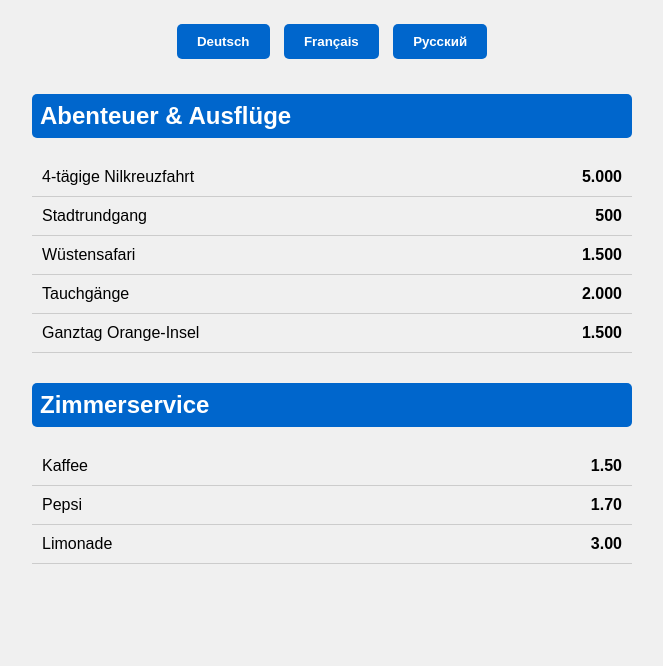
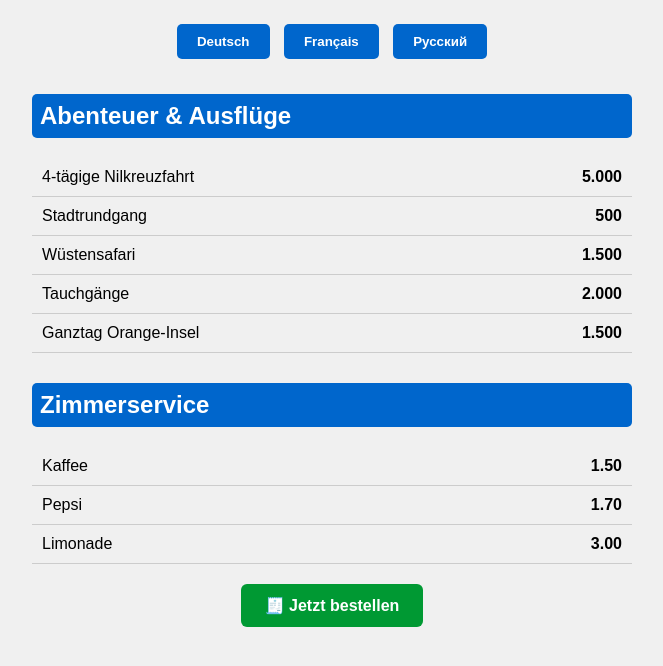
Before and after one commit to memoazi/Auto-trans, a plain HTML site: page index.html in a window 1280 px wide. Shown: the part 82-748 px from the top of the page, without its empty margins (308-971 px from the left). Drawn offline with Linux system fonts and the light colour scheme.

Commit message:
Update index.html

```diff
--- a/index.html
+++ b/index.html
@@ -57,6 +57,18 @@
       float: right;
       font-weight: bold;
     }
+
+    .order-btn {
+      display: block;
+      margin: 20px auto;
+      padding: 12px 24px;
+      background: #009933;
+      color: white;
+      font-weight: bold;
+      text-decoration: none;
+      border-radius: 6px;
+      width: fit-content;
+    }
   </style>
 </head>
 <body>
@@ -84,6 +96,7 @@
       <li>Pepsi <span class="price">1.70</span></li>
       <li>Limonade <span class="price">3.00</span></li>
     </ul>
+    <a class="order-btn" href="https://www.foodbooking.com/ordering/restaurant/menu?restaurant_uid=25220e81-58a3-4cf3-8684-bee280466c19&dine_in=true" target="_blank">🧾 Jetzt bestellen</a>
   </div>
 
   <!-- French Menu -->
@@ -102,6 +115,7 @@
       <li>Pepsi <span class="price">1.70</span></li>
       <li>Limonade <span class="price">3.00</span></li>
     </ul>
+    <a class="order-btn" href="https://www.foodbooking.com/ordering/restaurant/menu?restaurant_uid=25220e81-58a3-4cf3-8684-bee280466c19&dine_in=true" target="_blank">🧾 Commander maintenant</a>
   </div>
 
   <!-- Russian Menu -->
@@ -109,7 +123,7 @@
     <h2>Приключения и Экскурсии</h2>
     <ul>
       <li>Круиз по Нилу (4 дня) <span class="price">5.000</span></li>
-      <li>Пешая экскурсия <span class="price">500</span></li>
+      <li>Пешеходная экскурсия <span class="price">500</span></li>
       <li>Сафари по пустыне <span class="price">1.500</span></li>
       <li>Дайвинг-туры <span class="price">2.000</span></li>
       <li>Целый день на острове Оранж <span class="price">1.500</span></li>
@@ -120,17 +134,15 @@
       <li>Пепси <span class="price">1.70</span></li>
       <li>Лимонад <span class="price">3.00</span></li>
     </ul>
+    <a class="order-btn" href="https://www.foodbooking.com/ordering/restaurant/menu?restaurant_uid=25220e81-58a3-4cf3-8684-bee280466c19&dine_in=true" target="_blank">🧾 Заказать сейчас</a>
   </div>
 
   <script>
     function showMenu(lang) {
-      document.querySelectorAll('.menu').forEach(menu => {
-        menu.style.display = 'none';
-      });
+      document.querySelectorAll('.menu').forEach(menu => menu.style.display = 'none');
       document.getElementById('menu-' + lang).style.display = 'block';
     }
-
-    showMenu('de'); // default
+    showMenu('de'); // default view
   </script>
 </body>
 </html>
```
